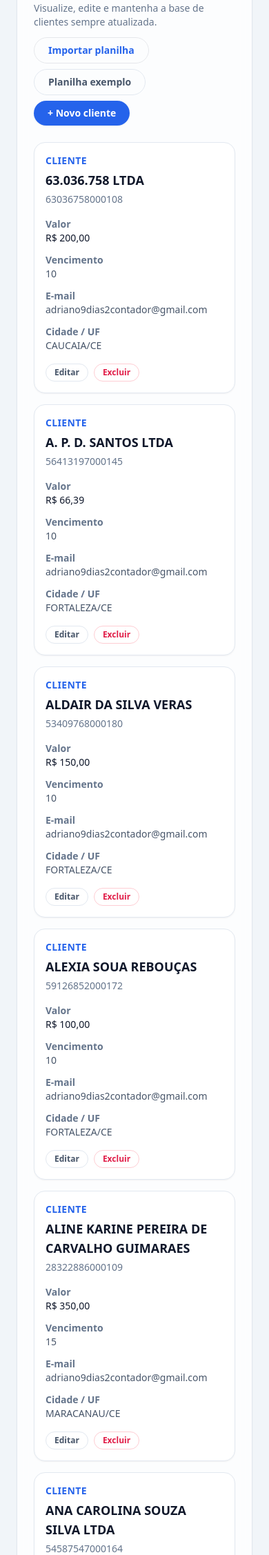
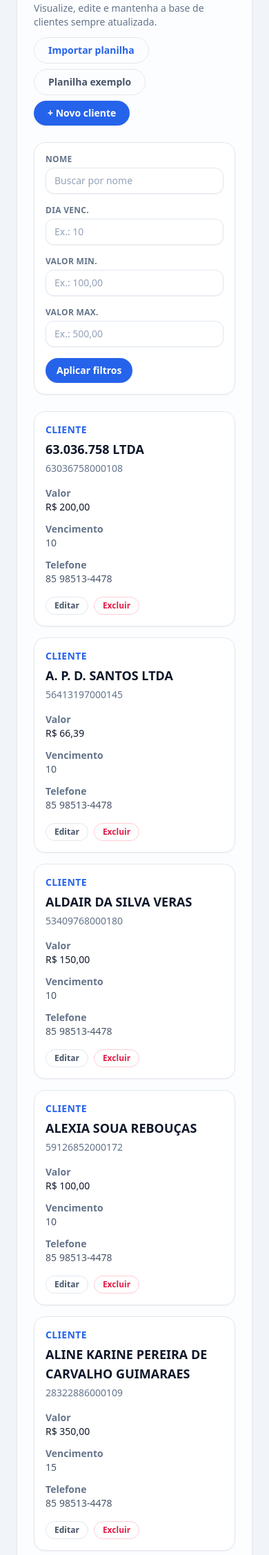
Before and after one commit to ADRIANO1992DIAS/Receber_inter, a Django app: page /clientes/ in a window 390 px wide. Shown: the part 407-2661 px from the top of the page at 69% size. Run offline with Django 5.2, Linux system fonts and the light colour scheme; a user stored in the database is signed in; data comes from the database, SQL or seed files in the repository; both versions use the stored data as it was after the commit; some libraries are stand-ins or nearby versions.

Commit message:
alterações

```diff
--- a/billing/views.py
+++ b/billing/views.py
@@ -346,8 +346,69 @@ def home(request):
 
 @login_required
 def clientes_list(request):
-    clientes = Cliente.objects.all().order_by("nome")
-    return render(request, "billing/clientes_list.html", {"clientes": clientes})
+    clientes_qs = Cliente.objects.all()
+
+    nome_param = request.GET.get("nome", "").strip()
+    dia_param = request.GET.get("dia_vencimento", "").strip()
+    valor_min_param = request.GET.get("valor_min", "").strip()
+    valor_max_param = request.GET.get("valor_max", "").strip()
+
+    if nome_param:
+        clientes_qs = clientes_qs.filter(nome__icontains=nome_param)
+
+    dia_vencimento = None
+    if dia_param:
+        try:
+            dia_vencimento = int(dia_param)
+        except ValueError:
+            dia_param = ""
+        else:
+            if 1 <= dia_vencimento <= 31:
+                clientes_qs = clientes_qs.filter(dataVencimento=dia_vencimento)
+            else:
+                dia_param = ""
+
+    valor_min = None
+    if valor_min_param:
+        texto = valor_min_param.replace("R$", "").replace(" ", "")
+        if texto.count(",") == 1 and "." in texto:
+            texto = texto.replace(".", "").replace(",", ".")
+        else:
+            texto = texto.replace(",", ".")
+        try:
+            valor_min = Decimal(texto)
+        except (InvalidOperation, ValueError):
+            valor_min_param = ""
+        else:
+            clientes_qs = clientes_qs.filter(valorNominal__gte=valor_min)
+
+    valor_max = None
+    if valor_max_param:
+        texto = valor_max_param.replace("R$", "").replace(" ", "")
+        if texto.count(",") == 1 and "." in texto:
+            texto = texto.replace(".", "").replace(",", ".")
+        else:
+            texto = texto.replace(",", ".")
+        try:
+            valor_max = Decimal(texto)
+        except (InvalidOperation, ValueError):
+            valor_max_param = ""
+        else:
+            clientes_qs = clientes_qs.filter(valorNominal__lte=valor_max)
+
+    clientes = clientes_qs.order_by("nome")
+    filtros_aplicados = {
+        "nome": nome_param,
+        "dia_vencimento": dia_param,
+        "valor_min": valor_min_param,
+        "valor_max": valor_max_param,
+    }
+    filtros_ativos = any(filtros_aplicados.values())
+    return render(
+        request,
+        "billing/clientes_list.html",
+        {"clientes": clientes, "filtros": filtros_aplicados, "filtros_ativos": filtros_ativos},
+    )
 
 
 @login_required
--- a/templates/billing/clientes_list.html
+++ b/templates/billing/clientes_list.html
@@ -28,6 +28,71 @@
       </div>
     </div>
 
+    <form method="get" class="grid gap-4 rounded-2xl border border-slate-200 bg-white p-4 shadow-sm md:grid-cols-5">
+      <div class="flex flex-col gap-1 md:col-span-2">
+        <label class="text-xs font-semibold uppercase tracking-wide text-slate-500" for="filtro-nome">Nome</label>
+        <input
+          class="w-full rounded-xl border border-slate-200 px-3 py-2 text-sm text-slate-700 shadow-sm placeholder:text-slate-400 focus:border-brand-500 focus:outline-none focus:ring-2 focus:ring-brand-200"
+          type="text"
+          id="filtro-nome"
+          name="nome"
+          placeholder="Buscar por nome"
+          value="{{ filtros.nome|default:'' }}"
+        />
+      </div>
+      <div class="flex flex-col gap-1">
+        <label class="text-xs font-semibold uppercase tracking-wide text-slate-500" for="filtro-dia">Dia venc.</label>
+        <input
+          class="w-full rounded-xl border border-slate-200 px-3 py-2 text-sm text-slate-700 shadow-sm placeholder:text-slate-400 focus:border-brand-500 focus:outline-none focus:ring-2 focus:ring-brand-200"
+          type="number"
+          min="1"
+          max="31"
+          id="filtro-dia"
+          name="dia_vencimento"
+          placeholder="Ex.: 10"
+          value="{{ filtros.dia_vencimento|default:'' }}"
+        />
+      </div>
+      <div class="flex flex-col gap-1">
+        <label class="text-xs font-semibold uppercase tracking-wide text-slate-500" for="filtro-valor-min">Valor min.</label>
+        <input
+          class="w-full rounded-xl border border-slate-200 px-3 py-2 text-sm text-slate-700 shadow-sm placeholder:text-slate-400 focus:border-brand-500 focus:outline-none focus:ring-2 focus:ring-brand-200"
+          type="text"
+          id="filtro-valor-min"
+          name="valor_min"
+          placeholder="Ex.: 100,00"
+          value="{{ filtros.valor_min|default:'' }}"
+        />
+      </div>
+      <div class="flex flex-col gap-1">
+        <label class="text-xs font-semibold uppercase tracking-wide text-slate-500" for="filtro-valor-max">Valor max.</label>
+        <input
+          class="w-full rounded-xl border border-slate-200 px-3 py-2 text-sm text-slate-700 shadow-sm placeholder:text-slate-400 focus:border-brand-500 focus:outline-none focus:ring-2 focus:ring-brand-200"
+          type="text"
+          id="filtro-valor-max"
+          name="valor_max"
+          placeholder="Ex.: 500,00"
+          value="{{ filtros.valor_max|default:'' }}"
+        />
+      </div>
+      <div class="flex items-end gap-2 md:justify-end">
+        <button
+          class="inline-flex items-center justify-center rounded-full bg-brand-600 px-4 py-2 text-sm font-semibold text-white shadow-sm transition hover:bg-brand-700 focus-visible:outline focus-visible:outline-2 focus-visible:outline-offset-2 focus-visible:outline-brand-500"
+          type="submit"
+        >
+          Aplicar filtros
+        </button>
+        {% if filtros_ativos|default:False %}
+          <a
+            class="inline-flex items-center justify-center rounded-full border border-slate-200 px-4 py-2 text-sm font-semibold text-slate-600 transition hover:border-brand-300 hover:text-brand-700 focus-visible:outline focus-visible:outline-2 focus-visible:outline-offset-2 focus-visible:outline-brand-500"
+            href="{% url 'clientes_list' %}"
+          >
+            Limpar
+          </a>
+        {% endif %}
+      </div>
+    </form>
+
     <div class="hidden md:block overflow-hidden rounded-2xl border border-slate-200 bg-white shadow-sm">
       <table class="min-w-full divide-y divide-slate-200 text-sm">
         <thead class="bg-slate-50 text-left text-xs font-semibold uppercase tracking-wide text-slate-500">
@@ -36,8 +101,7 @@
             <th class="px-4 py-3">CPF/CNPJ</th>
             <th class="px-4 py-3">Valor</th>
             <th class="px-4 py-3">Venc.</th>
-            <th class="px-4 py-3">E-mail</th>
-            <th class="px-4 py-3">Cidade</th>
+            <th class="px-4 py-3">Telefone</th>
             <th class="px-4 py-3">Ações</th>
           </tr>
         </thead>
@@ -48,8 +112,14 @@
               <td class="px-4 py-3">{{ c.cpfCnpj }}</td>
               <td class="px-4 py-3 font-semibold text-slate-900">R$ {{ c.valorNominal }}</td>
               <td class="px-4 py-3">{{ c.dataVencimento }}</td>
-              <td class="px-4 py-3">{{ c.email }}</td>
-              <td class="px-4 py-3">{{ c.cidade }}/{{ c.uf }}</td>
+              <td class="px-4 py-3">
+                <span class="inline-flex items-center gap-1 whitespace-nowrap">
+                  {% if c.ddd %}
+                    <span>{{ c.ddd }}</span>
+                  {% endif %}
+                  <span>{{ c.telefone|default:'-' }}</span>
+                </span>
+              </td>
               <td class="px-4 py-3">
                 <div class="flex flex-wrap gap-2">
                   <a
@@ -96,12 +166,15 @@
               <dd>{{ c.dataVencimento }}</dd>
             </div>
             <div>
-              <dt class="font-semibold text-slate-500">E-mail</dt>
-              <dd>{{ c.email|default:"-" }}</dd>
-            </div>
-            <div>
-              <dt class="font-semibold text-slate-500">Cidade / UF</dt>
-              <dd>{{ c.cidade|default:"-" }}/{{ c.uf|default:"--" }}</dd>
+              <dt class="font-semibold text-slate-500">Telefone</dt>
+              <dd>
+                <span class="inline-flex items-center gap-1 whitespace-nowrap">
+                  {% if c.ddd %}
+                    <span>{{ c.ddd }}</span>
+                  {% endif %}
+                  <span>{{ c.telefone|default:"-" }}</span>
+                </span>
+              </dd>
             </div>
           </dl>
           <footer class="mt-4 flex flex-wrap gap-2">
```
Also changed, not shown: data/db.sqlite3.
